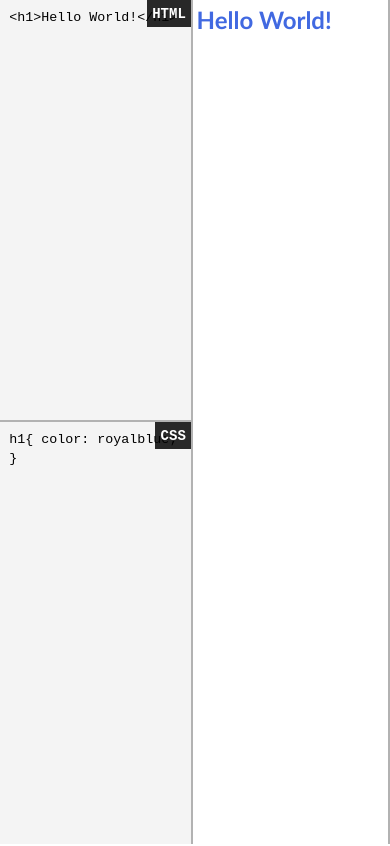
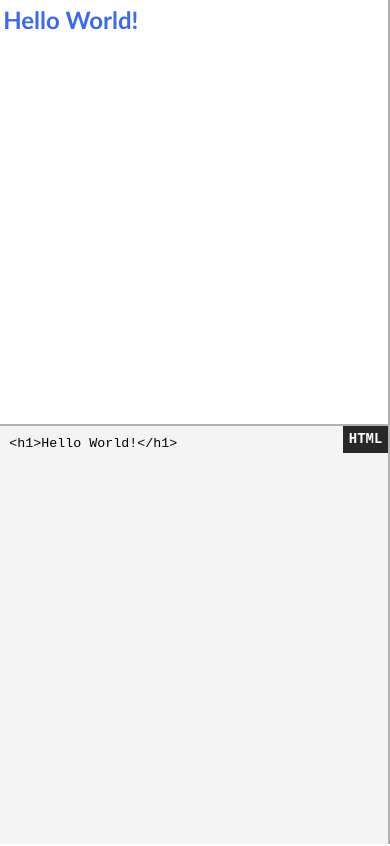
Before and after one commit to benjithorpe/codebuddy, a Svelte app: page / in a window 390 px wide. Built offline with nearby package versions, Linux system fonts and the light colour scheme.

Commit message:
Add responsive for mobile

```diff
--- a/public/global.css
+++ b/public/global.css
@@ -3,7 +3,6 @@
 	padding: 0;
 	box-sizing: border-box;
 }
-
 html{ font-size: 62.5%; }
 body{ font-family: 'Trebuchet MS', 'Lucida Sans', Arial, sans-serif; }
 
@@ -18,10 +17,18 @@ main > section{
 	flex-basis: 100%;
 	height: 100%;
 }
-
 .html{ border-bottom: 2px solid rgba(0, 0, 0, 0.3); }
-
 .html, .css{
 	height: 50%;
 	outline: none;
 }
+
+@media screen and (max-width: 768px){
+	main{ flex-direction: column; }
+	.html{
+		height: 100%;
+		border-top: 2px solid rgba(0, 0, 0, 0.3);
+		border-bottom: none;
+	}
+	.css{ display: none; }
+}
--- a/src/Output.svelte
+++ b/src/Output.svelte
@@ -1,5 +1,5 @@
 <script>
-  export let outputMessage = "";
+  export let outputMessage;
 </script>
 
 <section class="output">
@@ -14,4 +14,8 @@
 		line-height: 1.4;
 		overflow-y: auto;
 	}
+
+	@media screen and (max-width: 768px){
+		section.output{ order: -1; }
+	}
 </style>
```
